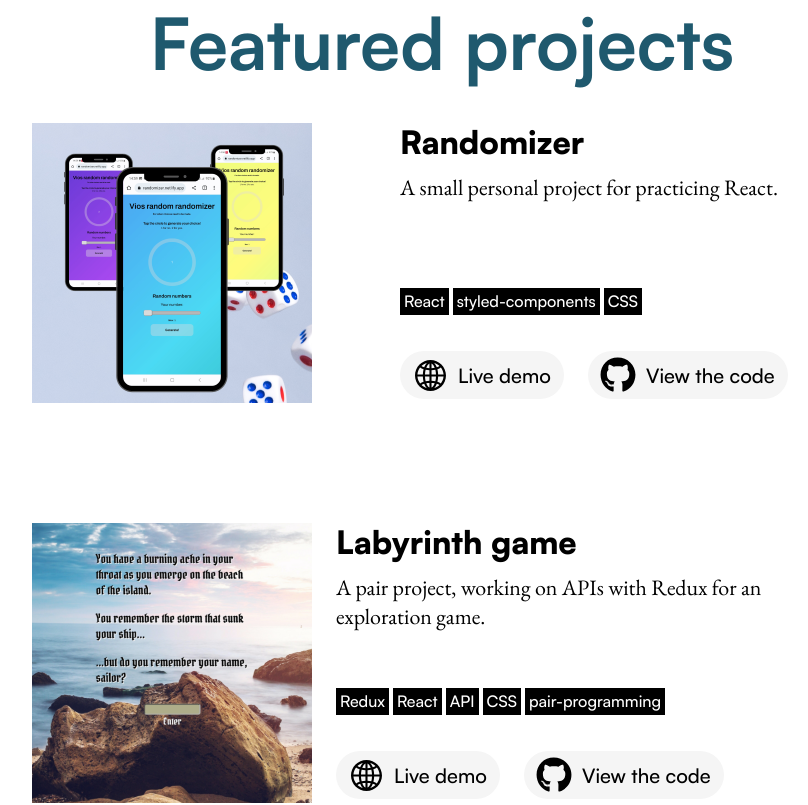
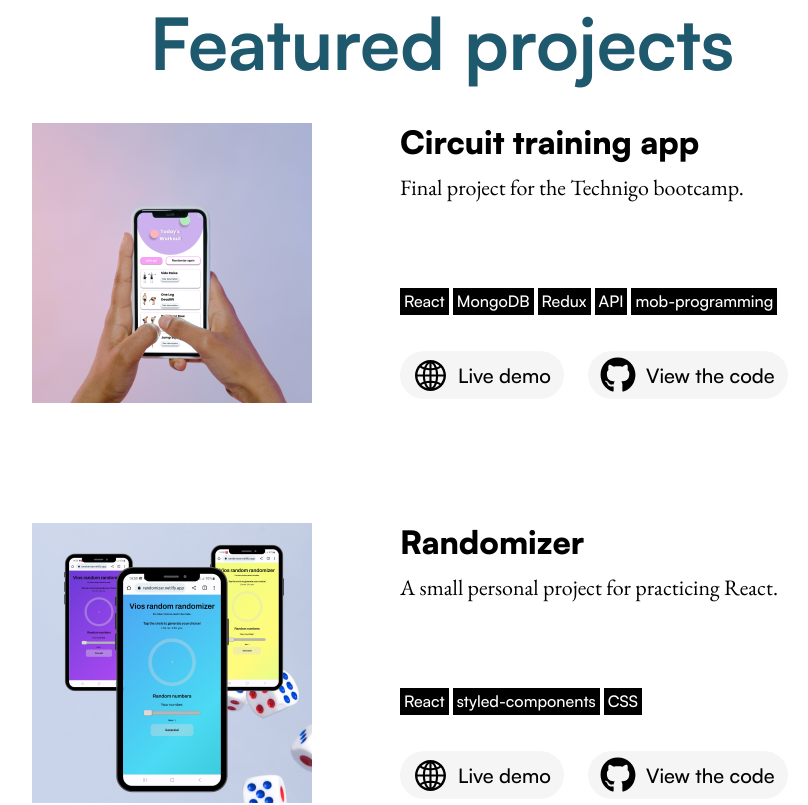
Before and after one commit to code-and-cats/portfolio, a React (Create React App) app: page / in a window 1280 px wide. Shown: the part 1720-2525 px from the top of the page, without its empty margins (198-1006 px from the left). Built offline with nearby package versions, Linux system fonts and the light colour scheme.

Commit message:
update project list

```diff
--- a/src/assets/projectList.js
+++ b/src/assets/projectList.js
@@ -1,4 +1,13 @@
 const projectList = [
+  {
+    name: 'Circuit training app',
+    img: '../img/circleit.png',
+    alt: 'screenshot of the site',
+    description: 'Final project for the Technigo bootcamp.',
+    tags: ['React', 'MongoDB', 'Redux', 'API', 'mob-programming'],
+    demo: 'https://circle-it.netlify.app/',
+    code: 'https://github.com/Cheroptera/circle-it-FE'
+  },
   {
     name: 'Randomizer',
     img: '../img/randomizer.png',
```
Also changed, not shown: public/img/circleit.png (added).
